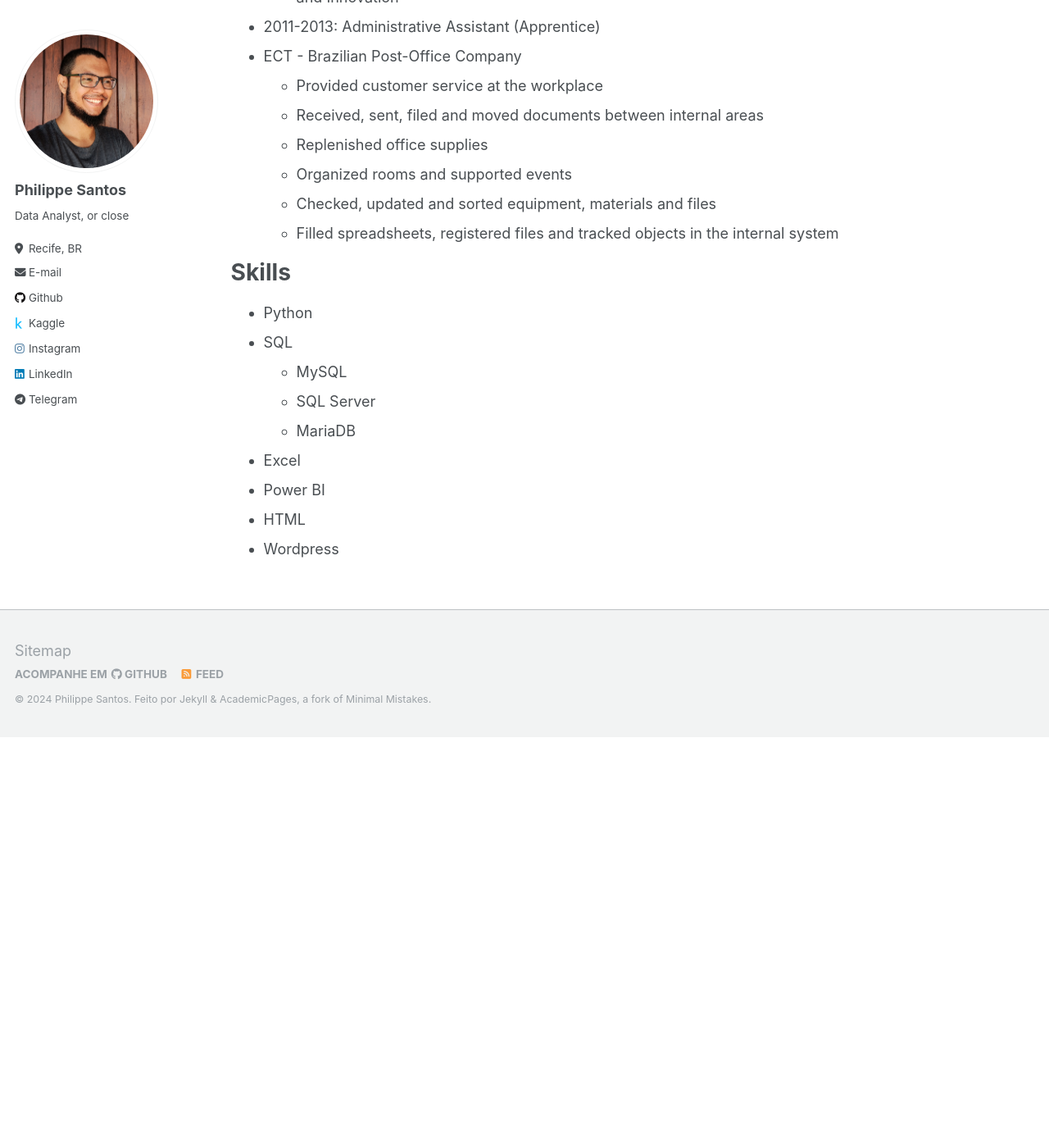
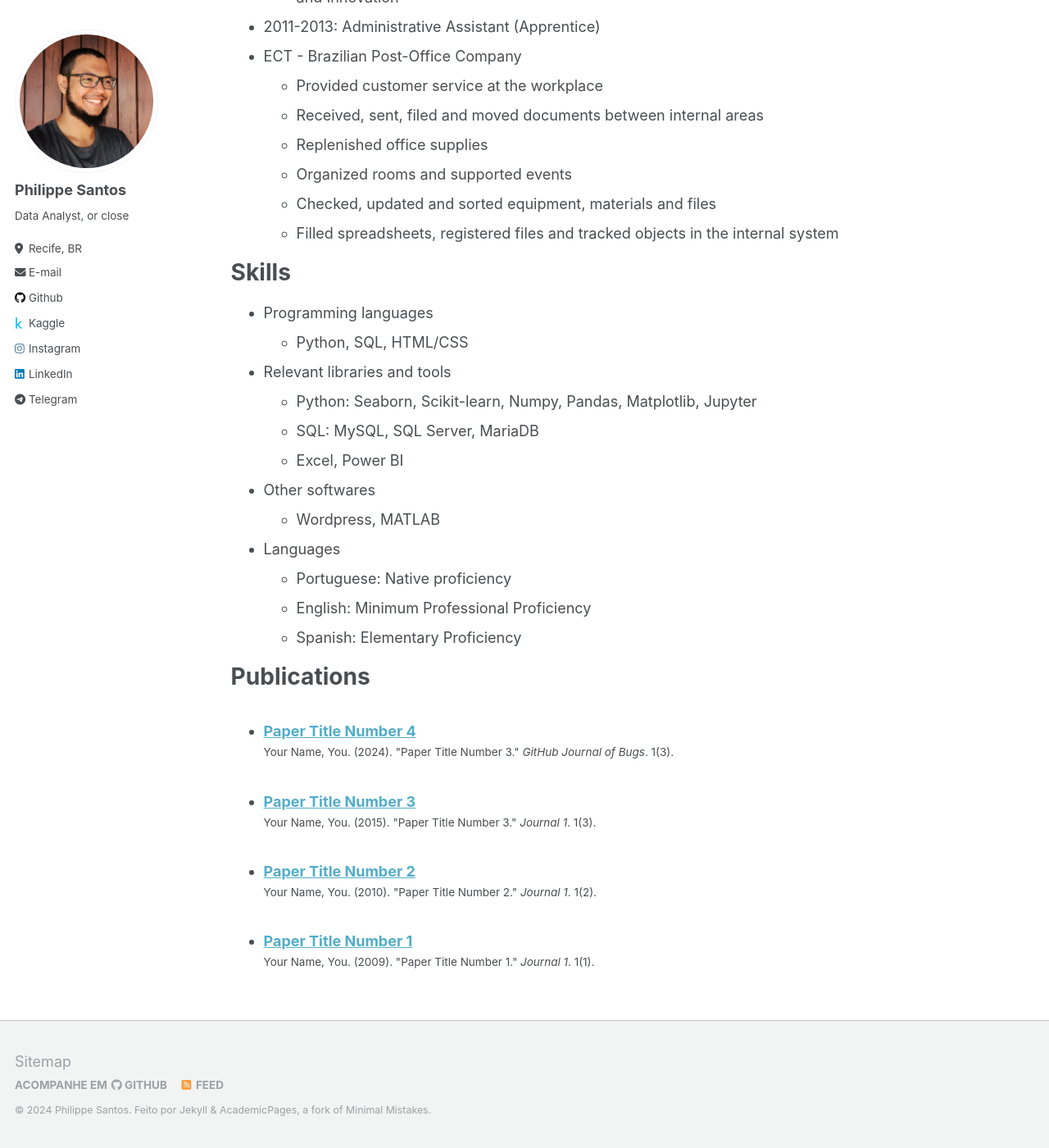
Before and after one commit to santosp1/santosp1.github.io, a Jekyll site: the page built from _pages/cv.md, in a window 1280 px wide and 1400 px high, scrolled down 893 px. Shown: the whole window at 82% size. Built offline with Jekyll 4.4.1, drawn with Linux system fonts in a browser that asks for light colours; before the commit the page ends 1792 px from its top, so only the background shows below that; some of the changed text lies outside the part shown.

Commit message:
better navbar and cv

```diff
--- a/_pages/cv.md
+++ b/_pages/cv.md
@@ -44,22 +44,33 @@ Work experience
 
 Skills
 ======
-* Python
-* SQL
-	- MySQL
-	- SQL Server
-	- MariaDB
-* Excel
-* Power BI
-* HTML
-* Wordpress
+* Programming languages
+	- Python, SQL, HTML/CSS
 
-{% comment %}
+* Relevant libraries and tools
+	- Python: Seaborn, Scikit-learn, Numpy, Pandas, Matplotlib, Jupyter
+	- SQL: MySQL, SQL Server, MariaDB
+	- Excel, Power BI
+
+* Other softwares
+	- Wordpress, MATLAB
+
+* Languages
+	- Portuguese: Native proficiency
+	- English: Minimum Professional Proficiency
+	- Spanish: Elementary Proficiency
+
 Publications
 ======
   <ul>{% for post in site.publications reversed %}
     {% include archive-single-cv.html %}
   {% endfor %}</ul>
+
+
+
+{% comment %}
+
+* * * * * * * * * * * * * * * * * * * * * * * * * * * * * * * * * * * * * * * * * * * * * * * * * * * * * * * *
 
 Talks
 ======
@@ -76,4 +87,7 @@ Teaching
 Service and leadership
 ======
 * Currently signed in to 43 different slack teams
+
+* * * * * * * * * * * * * * * * * * * * * * * * * * * * * * * * * * * * * * * * * * * * * * * * * * * * * * * *
+
 {% endcomment %}
```
Also changed, not shown: _data/navigation.yml (+8 -8 lines).
